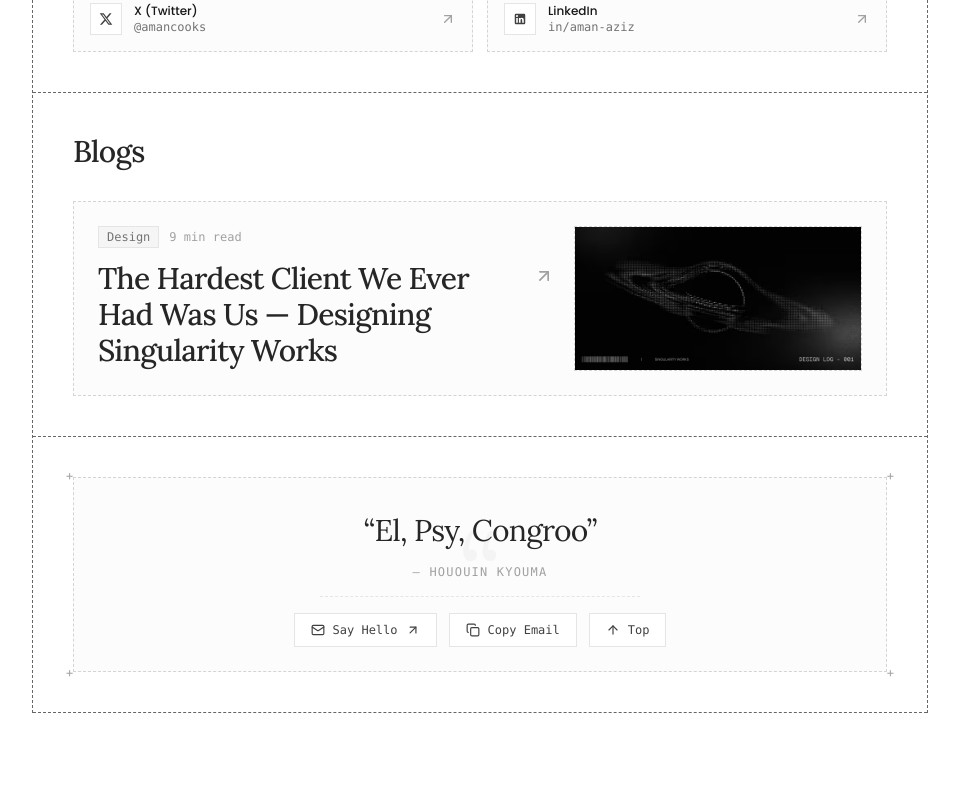
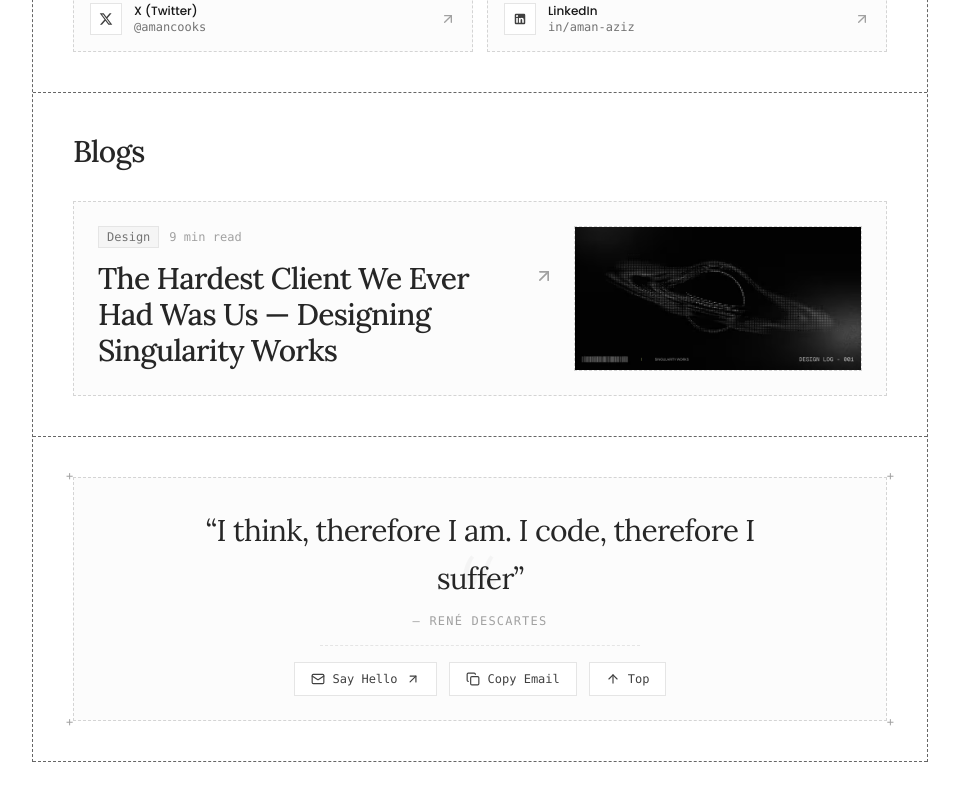
Before and after one commit to tutankhAman/folio-v3, a React (Vite) app: page /tldr in a window 1280 px wide. Shown: the part 4410-5210 px from the top of the page, without its empty margins (160-1119 px from the left). Built offline with nearby package versions, Linux system fonts and the light colour scheme; no server answers.

Commit message:
chore: swap tldr footer quote to descartes
replace the steins;gate quote in the outro section with 'I think, therefore I am. I code, therefore I suffer' attributed to René Descartes.

```diff
--- a/src/components/resume/outro-section.tsx
+++ b/src/components/resume/outro-section.tsx
@@ -41,11 +41,11 @@ export function OutroSection() {
       <div className="relative z-10">
         {/* Memorable Quote */}
         <blockquote className="mx-auto mt-1 max-w-xl font-serif text-neutral-800 text-xl leading-relaxed tracking-tight sm:text-2xl md:text-3xl">
-          “El, Psy, Congroo”
+          “I think, therefore I am. I code, therefore I suffer”
         </blockquote>
 
         <p className="mt-2.5 font-mono text-neutral-400 text-xs uppercase tracking-widest">
-          — Hououin Kyouma
+          — René Descartes
         </p>
 
         {/* Dashed Divider */}
```
